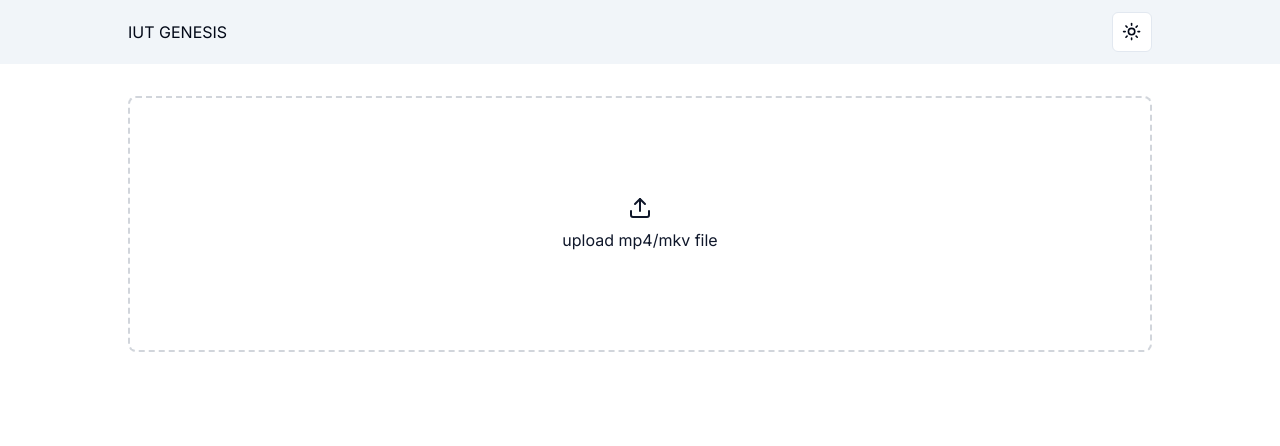
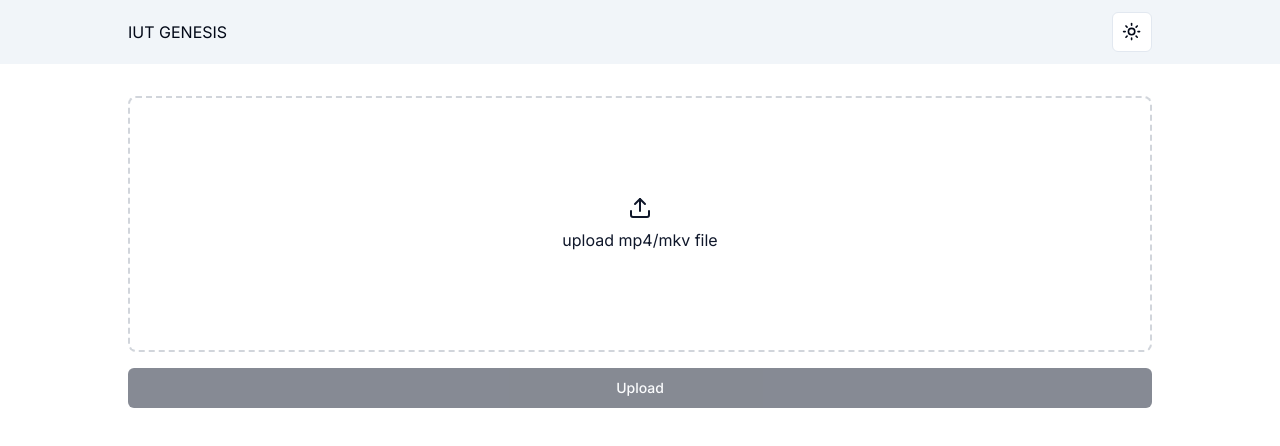
Before and after one commit to shahnewaz-labib/video-probe, a Next.js app in the folder frontend/: page / in a window 1280 px wide. Shown: the top 446 px of the page. Built offline with nearby package versions, Linux system fonts and the light colour scheme.

Commit message:
show pulse text when response is being generated

```diff
--- a/frontend/src/app/page.tsx
+++ b/frontend/src/app/page.tsx
@@ -5,6 +5,7 @@ import { useState } from "react"
 
 export default function Home() {
     const [isFileUploaded, setIsFileUploaded] = useState(false)
+    const [isLoading, setIsLoading] = useState(false)
 
     const onFileSubmit = async (file: File) => {
         if (!file) return
@@ -13,10 +14,13 @@ export default function Home() {
             const data = new FormData()
             data.set("file", file)
 
+            setIsLoading(true)
             const res = await fetch("/api/upload", {
                 method: "POST",
                 body: data,
             })
+            setIsLoading(false)
+
             if (!res.ok) throw new Error(await res.text())
             setIsFileUploaded(true)
         } catch (e: any) {
@@ -35,7 +39,11 @@ export default function Home() {
                 </div>
             ) : (
                 <div>
-                    <p>summary</p>
+                    {isLoading ? (
+                        <p className="animate-pulse">Generating Response</p>
+                    ) : (
+                        <p>summary</p>
+                    )}
                 </div>
             )}
         </div>
--- a/frontend/src/components/file-upload.tsx
+++ b/frontend/src/components/file-upload.tsx
@@ -32,14 +32,13 @@ export default function FileUpload(props: IProps) {
                 }}
                 uploadIcon={<Upload />}
             />
-            {file && (
-                <Button
-                    className="w-full"
-                    onClick={() => props.onFileSubmit(file)}
-                >
-                    Upload
-                </Button>
-            )}
+            <Button
+                disabled={!file}
+                className="w-full"
+                onClick={() => props.onFileSubmit(file!)}
+            >
+                Upload
+            </Button>
         </div>
     )
 }
```
